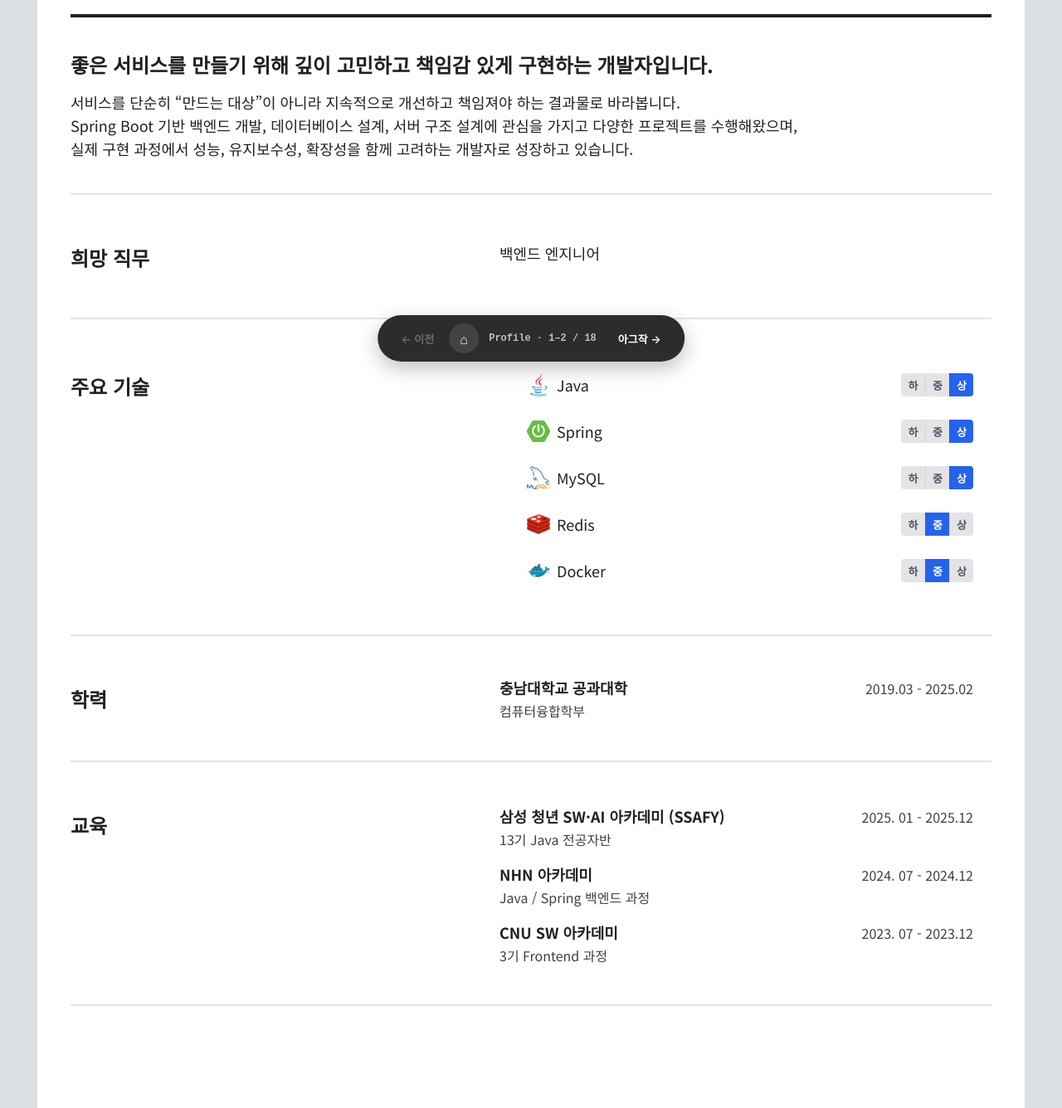
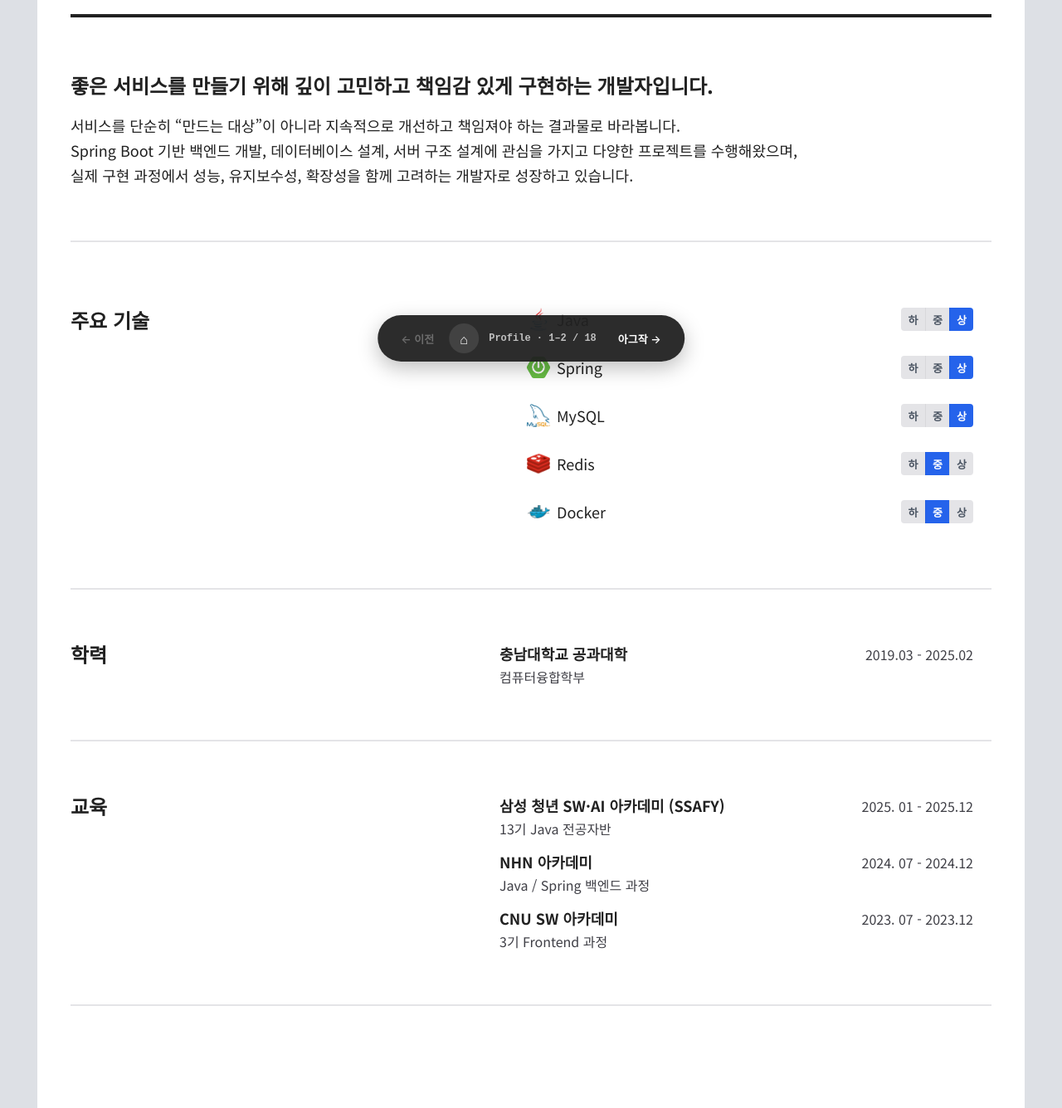
Before and after one commit to Ori-Gui/portfolio, a plain HTML site: page 00_profile_summary_assets/html/profile_summary.html in a window 1280 px wide. Shown: the part 348-1684 px from the top of the page at 83% size. Drawn offline with Linux system fonts and the light colour scheme.

Commit message:
docs: 이력서 1p 희망 직무 섹션 제거 및 섹션 간격 재배치, YOLO 저장소 링크 정리, PDF 재생성

```diff
--- a/00_profile_summary_assets/html/profile_summary.html
+++ b/00_profile_summary_assets/html/profile_summary.html
@@ -72,9 +72,9 @@
   .rule { height: 2px; background: var(--line); }
 
   /* ───────── 소개 문단 ───────── */
-  .lead { height: 212px; padding-top: 40px; }
+  .lead { height: 269px; padding-top: 65px; }
   .lead-title { font-size: 24px; line-height: 34px; font-weight: 700; }
-  .lead-body { margin-top: 14px; font-size: 18px; line-height: 28px;  color: var(--ink); }
+  .lead-body { margin-top: 16px; font-size: 18px; line-height: 30px;  color: var(--ink); }
 
   /* ───────── 공통 2단 섹션 ───────── */
   .sec { border-top: 2px solid var(--line); display: grid; grid-template-columns: 517px 1fr; }
@@ -86,13 +86,10 @@
   }
   .sec > .body { padding-right: 22px; }
 
-  .sec-role { height: 150px; }
-  .sec-role .body { padding-top: 57px; font-size: 18px;  }
-
-  .sec-skills { height: 382px; }
-  .sec-skills .label { padding-top: 63px; }
-  .skill-list { padding-top: 51px; }
-  .skill-row { display: flex; align-items: center; height: 56px; }
+  .sec-skills { height: 419px; }
+  .sec-skills .label { padding-top: 76px; }
+  .skill-list { padding-top: 64px; }
+  .skill-row { display: flex; align-items: center; height: 58px; }
   .skill-row img { width: 28px; height: 28px; object-fit: contain; margin: 0 8px 0 33px; }
   .skill-row .name { font-size: 18px;  }
   .level { margin-left: auto; display: flex; height: 28px; border-radius: 4px; overflow: hidden; }
@@ -111,10 +108,12 @@
   .level span.on { background: var(--accent); color: #FFFFFF; }
 
   /* ───────── 학력 · 교육 ───────── */
-  .sec-school { height: 152px; }
-  .sec-school .body { padding-top: 49px; }
-  .sec-training { height: 294px; }
-  .sec-training .body { padding-top: 52px; }
+  .sec-school { height: 183px; }
+  .sec-school .body { padding-top: 64px; }
+  .sec-training { height: 319px; }
+  .sec-training .body { padding-top: 64px; }
+  .sec-school .label,
+  .sec-training .label { padding-top: 60px; }
 
   .entry { position: relative; }
   .entry .row-1 { display: flex; justify-content: space-between; align-items: baseline; }
@@ -122,8 +121,8 @@
   .entry .date { font-size: 16px; color: var(--sub);  }
   .entry .detail { margin-top: 3px; font-size: 16px; color: var(--sub);  }
 
-  .sec-school .entry { height: 100px; }
-  .sec-training .entry { height: 70px; }
+  .sec-school .entry { height: 56px; }
+  .sec-training .entry { height: 68px; }
 
   /* ───────── 2p: 수상 · 자격증 · 링크 ───────── */
   .page-2 { padding-top: 91px; }
@@ -195,11 +194,6 @@
       실제 구현 과정에서 성능, 유지보수성, 확장성을 함께 고려하는 개발자로 성장하고 있습니다.
     </p>
   </div>
-
-  <section class="sec sec-role">
-    <div class="label">희망 직무</div>
-    <div class="body">백엔드 엔지니어</div>
-  </section>
 
   <section class="sec sec-skills">
     <div class="label">주요 기술</div>
```
Also changed, not shown: index.html (+1 -1 lines), 3 other files.
